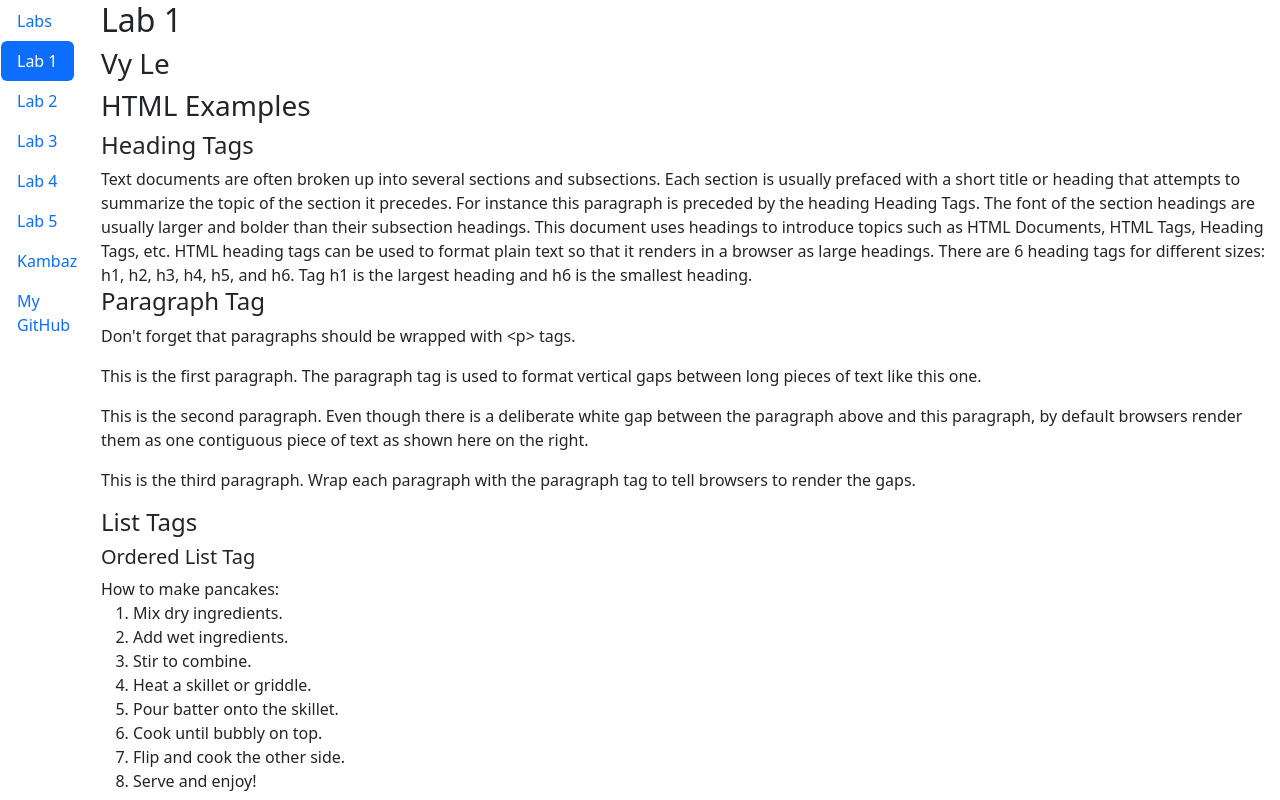
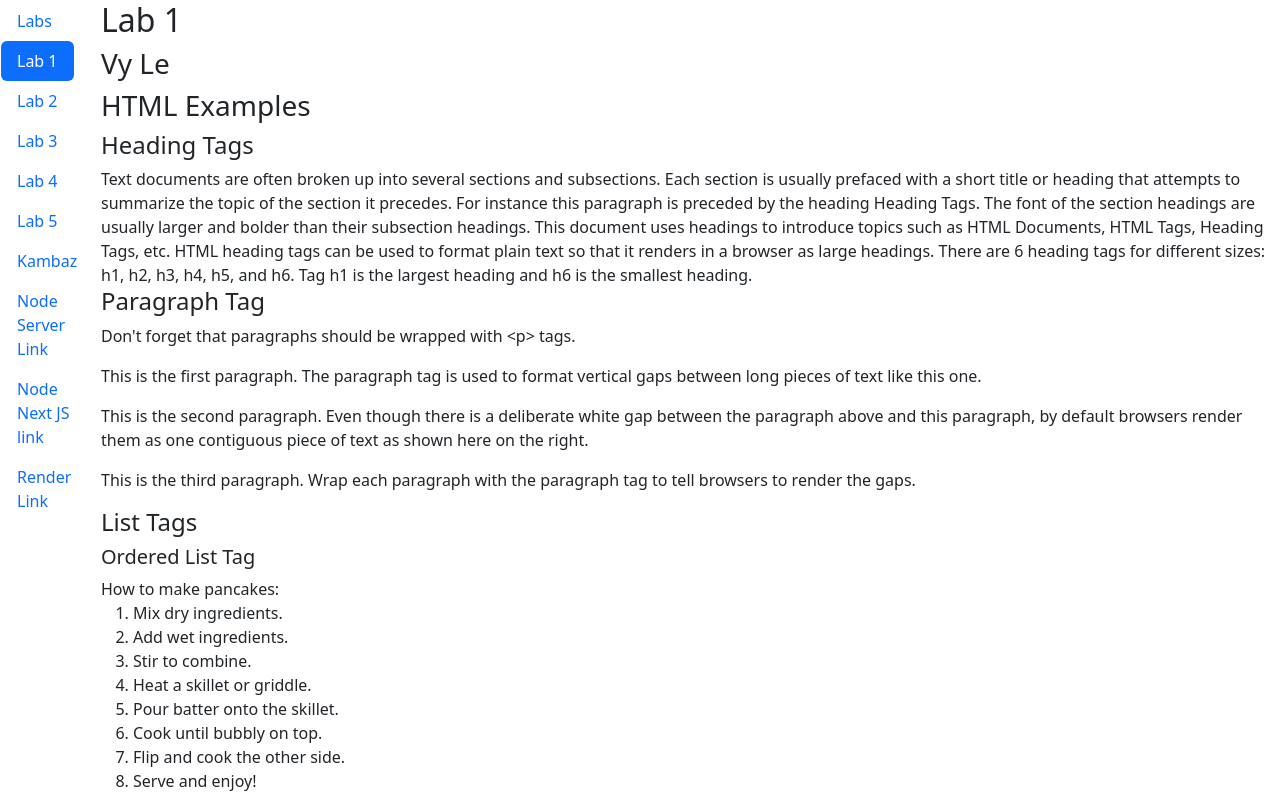
Before and after one commit to khanhvy1703/kambaz-next-js, a Next.js app: page /Labs/Lab1 in a window 1280 px wide. Shown: the top 800 px of the page. Built offline with nearby package versions, Linux system fonts and the light colour scheme.

Commit message:
update TOC

```diff
--- a/src/app/Labs/TOC.tsx
+++ b/src/app/Labs/TOC.tsx
@@ -28,6 +28,9 @@ export default function TOC() {
        <NavLink href="/" as={Link}>
          Kambaz </NavLink> </NavItem>
      <NavItem>
-       <NavLink href="https://github.com/jannunzi">My GitHub</NavLink></NavItem>
+       <NavLink href="https://github.com/khanhvy1703/kambaz-node-server-app">Node Server Link</NavLink>
+       <NavLink href="https://github.com/khanhvy1703/kambaz-next-js">Node Next JS link</NavLink>
+       <NavLink href="https://kambaz-node-server-app-aqv8.onrender.com">Render Link</NavLink>
+       </NavItem>
    </Nav>
  );}
```
